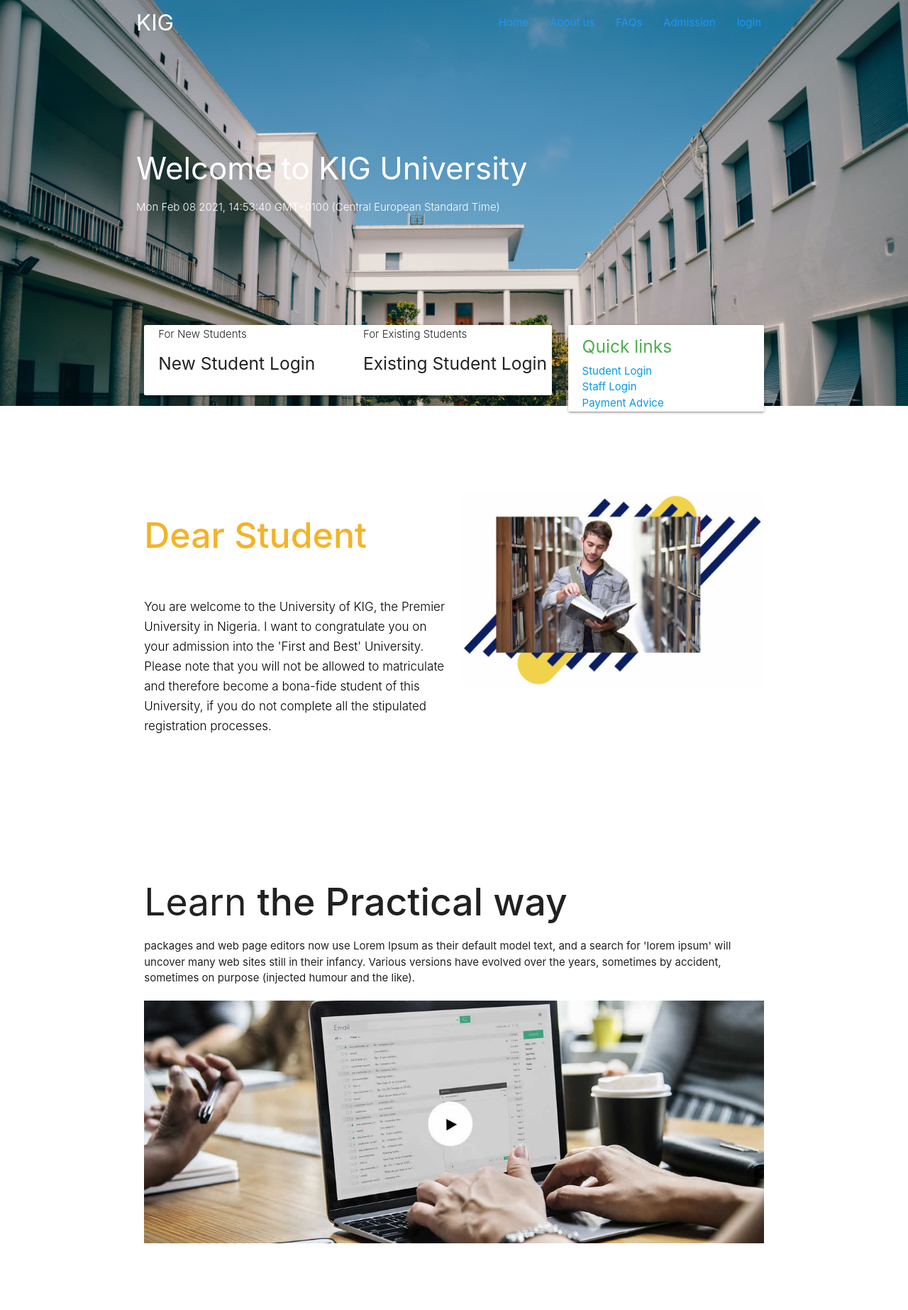
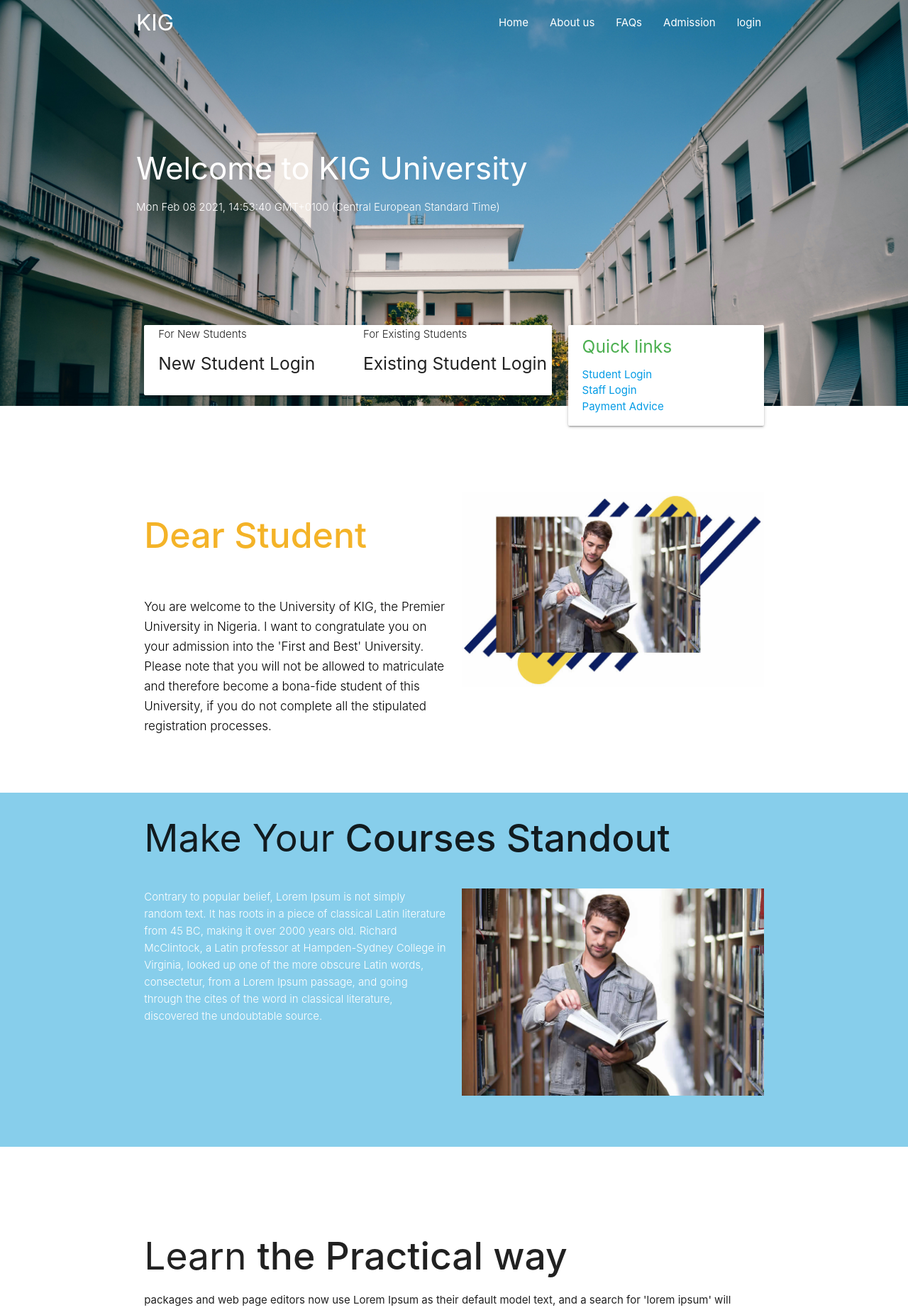
Before and after one commit to Pediforte-Project-group-2/project-2, a Flask app: page / in a window 1280 px wide. Shown: the top 1846 px of the page at 71% size. Run offline with Flask 2, Linux system fonts and the light colour scheme.

Commit message:
new changes

```diff
--- a/app/static/css/mystyle.css
+++ b/app/static/css/mystyle.css
@@ -1,10 +1,6 @@
 
 
-ul, li, ol {
-    margin: 0px;
-    padding: 0px;
-    list-style: none;
-}
+
 p {
     margin: 0px;
     font-weight: 300;
@@ -38,12 +34,7 @@ img {
 .links a:hover{
     text-decoration: underline;
   }
-.bg{
-    background:url("../static/img/stration5.jpg");
-    background-position: center;
-    background-size: contain;
-    background-repeat: no-repeat;
-   }
+
 .section-1si{
     margin-top:50px;
   }
@@ -88,8 +79,8 @@ border-radius: 30px;
 
 
 .about .about-box a:hover{
-    background-color: #200769;
-    border: #200769 solid 1px;
+    background-color: skyblue;
+    border:skyblue solid 1px;
    color: #fff;
 }
 .about .about-box figure {
@@ -108,7 +99,7 @@ border-radius: 30px;
 /** end learn **/
 
 /** make **/
-.make {background: #200769; margin-top: 90px; padding: 50px 0px;}
+
 .make .titlepage {text-align: left; padding-bottom: 30px;}
 .white_colo {color: #fff;}
 .make_text p {color: #fff;}
--- a/app/templates/about.html
+++ b/app/templates/about.html
@@ -7,7 +7,7 @@
 {% block body %}
 
 
-    <div class="container">
+    <div>
         <br>
         <h1>Our University</h1>
         <p>A Fun and Dynamic Learning Experience</p>
@@ -39,4 +39,5 @@
         </div>
 
         <hr class="featurette-divider">
+    </div>
 {% endblock %}
--- a/app/templates/admission.html
+++ b/app/templates/admission.html
@@ -5,7 +5,7 @@
 {% endblock %}
 
 {% block body %}
-
+<br>
 <hr class="featurette-divider">
 
         <div class="row ">
--- a/app/templates/index.html
+++ b/app/templates/index.html
@@ -18,11 +18,11 @@
               <div class="container">
                   <a id="logo-container" href="#" class="brand-logo">KIG</a>
                   <ul class="right hide-on-med-and-down">
-                    <li><a href="/" class="blue-text">Home</a></li>
-                    <li><a href="/about" class="blue-text">About us</a></li>
-                    <li><a href="/faq" class="blue-text">FAQs</a></li>
-                    <li><a href="/admission" class="blue-text">Admission</a></li>
-                    <li><a href="/login" class="blue-text">login</a></li>
+                    <li><a href="/">Home</a></li>
+                    <li><a href="/about">About us</a></li>
+                    <li><a href="/faq">FAQs</a></li>
+                    <li><a href="/admission">Admission</a></li>
+                    <li><a href="/login">login</a></li>
                    </ul>
                 </div>
               </nav>
@@ -45,8 +45,9 @@
 
     <!-- start of  main content-->
 
-    <main class="container">
+    <main>
       <!--Cards-->
+       <div class="container">
         <div class="row section-1">
           <div class="col s8">
             <div class="card">
@@ -79,8 +80,10 @@
 
         </div>
       </div>
+       </div>
     <div class="row section-2">
-      <div class="about">
+      <div class="container">
+        <div class="about">
           <div class="row">
             <div class="col xl6 col l6 col m6 col s12">
               <div class="about-box">
@@ -97,33 +100,13 @@
 
 
       </div>
+      </div>
 
       </div>
 
-    <!-- learn -->
 
-
-<div class="learn">
-
-    <div class="row">
-      <div class="col m12">
-        <div class="titlepage">
-          <h2>Learn <strong>the Practical way</strong></h2>
-          <span>packages and web page editors now use Lorem Ipsum as their default model text, and a search for 'lorem ipsum' will uncover many web sites still in their infancy. Various versions have evolved over the years, sometimes by accident, sometimes on purpose (injected humour and the like).</span>
-        </div>
-      </div>
-    </div>
-    <div class="row">
-      <div class="col m12">
-        <div class="learn_box">
-          <figure><img src="../static/images/img.jpg" alt="img"/></figure>
-        </div>
-      </div>
-    </div>
-
-</div>
 <!-- MAKE -->
-<div class="make">
+<div style="background-color: skyblue;">
   <div class="container">
     <div class="row">
       <div class="col m12">
@@ -133,21 +116,48 @@
       </div>
     </div>
     <div class="row">
-      <div class="col xl5 col l5 col m5 col s12">
+      <div class=" col l6 col m5 col s12">
         <div class="make_text">
           <p>Contrary to popular belief, Lorem Ipsum is not simply random text. It has roots in a piece of classical Latin literature from 45 BC, making it over 2000 years old. Richard McClintock, a Latin professor at Hampden-Sydney College in Virginia, looked up one of the more obscure Latin words, consectetur, from a Lorem Ipsum passage, and going through the cites of the word in classical literature, discovered the undoubtable source.
           </p>
         </div>
       </div>
-      <div class="col xl5 col l5 col s5 col s12">
+      <div class="col l6 col s5">
         <div class="make_img">
           <figure><img src="../static/images/make_img.jpg"></figure>
         </div>
       </div>
     </div>
   </div>
+  <br><br>
 </div>
 <!-- end MAKE -->
+
+
+ <!-- learn -->
+
+
+ <div class="learn">
+ <div class="container">
+  <div class="row">
+    <div class="col m12">
+      <div class="titlepage">
+        <h2>Learn <strong>the Practical way</strong></h2>
+        <span>packages and web page editors now use Lorem Ipsum as their default model text, and a search for 'lorem ipsum' will uncover many web sites still in their infancy. Various versions have evolved over the years, sometimes by accident, sometimes on purpose (injected humour and the like).</span>
+      </div>
+    </div>
+  </div>
+  <div class="row">
+    <div class="col m12">
+      <div class="learn_box">
+        <figure><img src="../static/images/img.jpg" alt="img"/></figure>
+      </div>
+    </div>
+  </div>
+ </div>
+
+
+</div>
 <!-- end learn -->
 
 
--- a/app/templates/login.html
+++ b/app/templates/login.html
@@ -7,7 +7,7 @@
 {% block body %}
   <div class="container">
     <div class="container">
-    <div class="card-panel section-1si bg">
+    <div class="card-panel section-1si">
         <h4 class="purple-text ">Login</h4>
         <form action="/login" method="POST">
         <div class="row">
--- a/app/templates/signup.html
+++ b/app/templates/signup.html
@@ -7,7 +7,7 @@
 {% block body %}
   <div class="container">
       <div class="container">
-        <div class="card-panel section-1si bg">
+        <div class="card-panel section-1si">
             <h4 class="blue-text">Student Profile</h4>
             <form action="/signup" method="POST">
             <div class="row">
```
Also changed, not shown: app/templates/base.html (+4 -4 lines).
